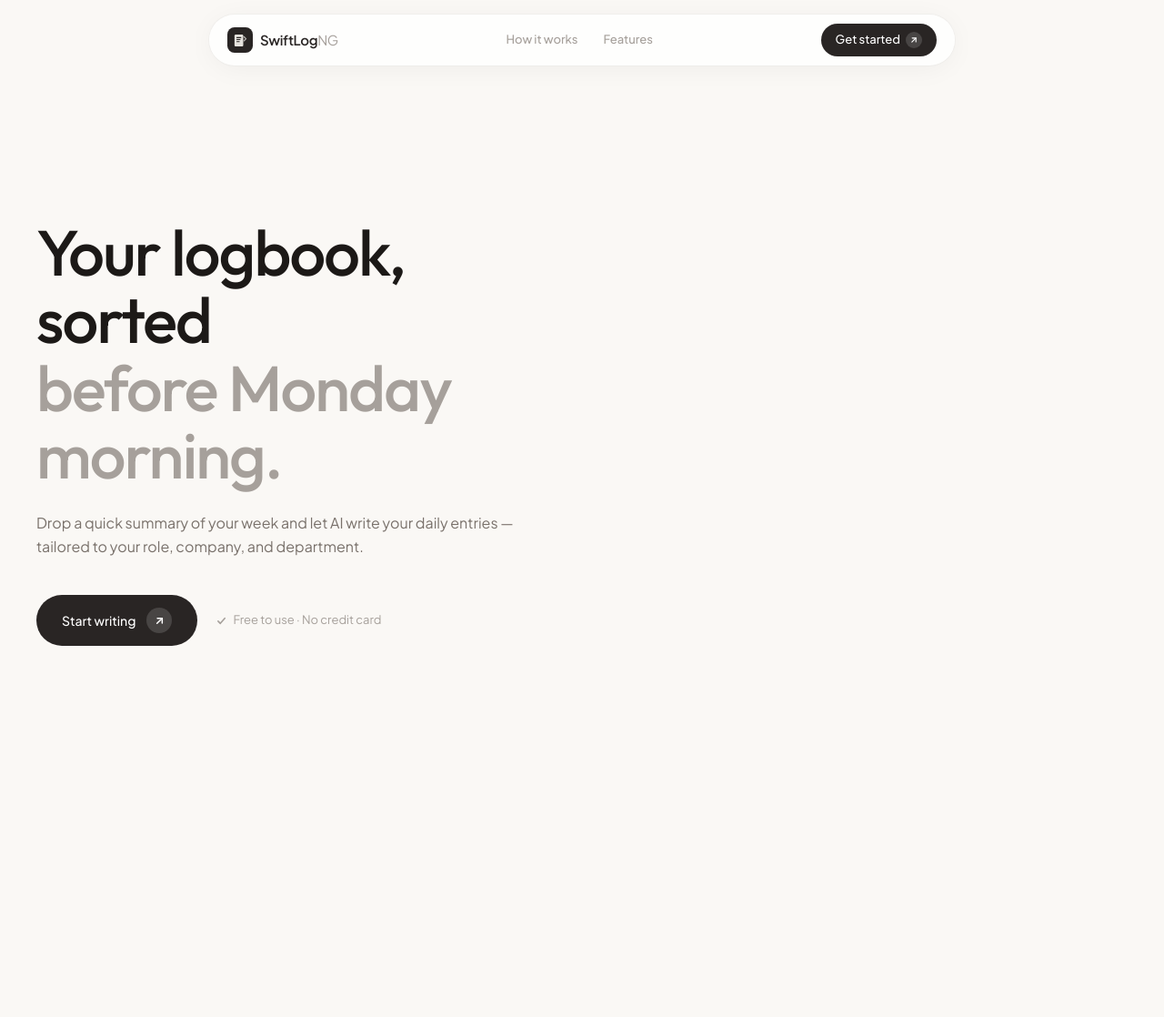
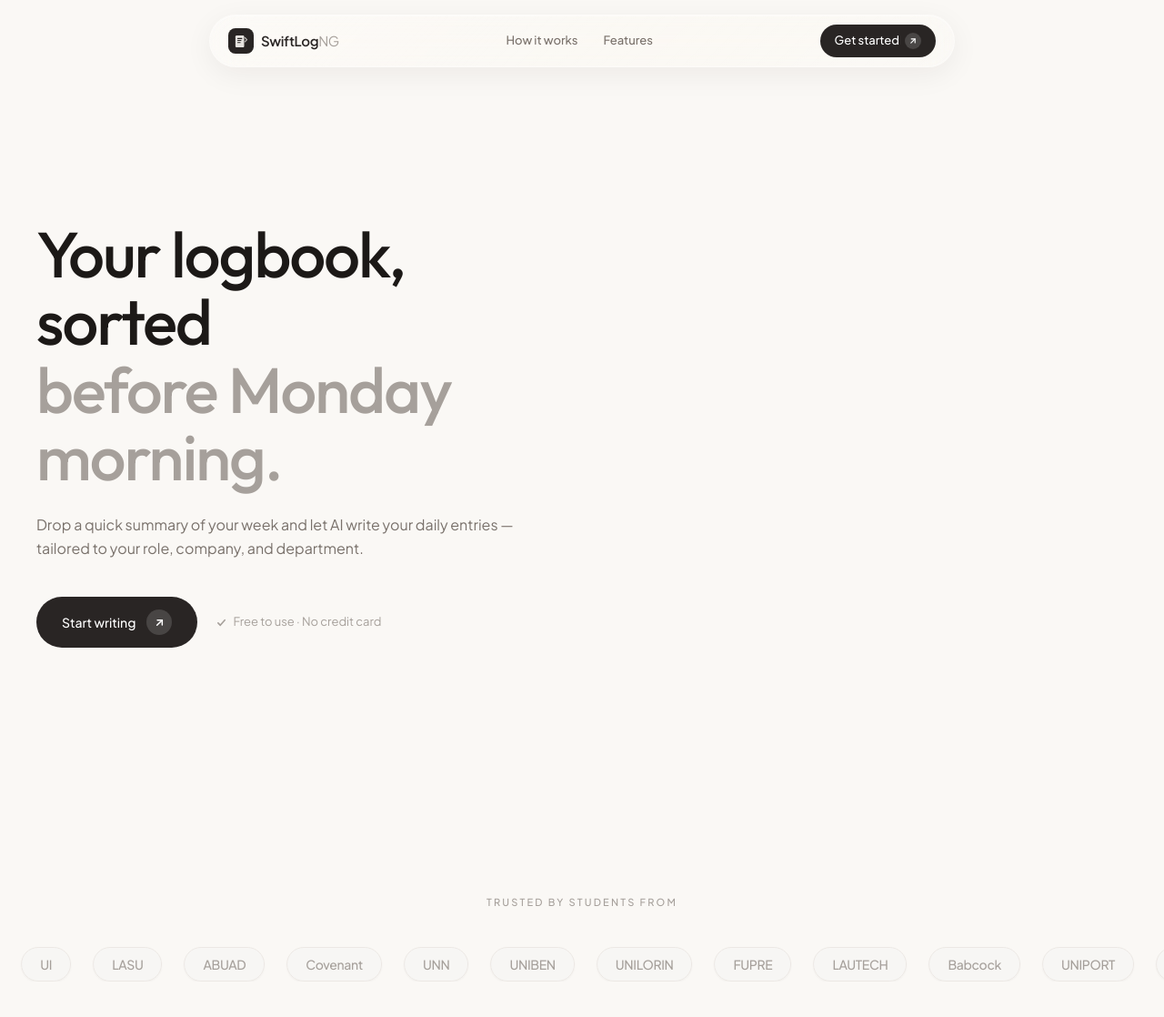
Before and after one commit to Dukeazeta/swiftlogv2, a Next.js app: page / in a window 1280 px wide. Shown: the top 1118 px of the page at 91% size. Before the commit the page ends 870 px from the top, so only its background shows below. Built offline with nearby package versions, Linux system fonts and the light colour scheme.

Commit message:
Designing new landing page

```diff
--- a/src/app/globals.css
+++ b/src/app/globals.css
@@ -31,6 +31,7 @@
   --shadow-warm-lg: 0 12px 48px -8px rgba(28, 25, 23, 0.10);
   --animate-fade-up: fade-up 0.7s cubic-bezier(0.32, 0.72, 0, 1) both;
   --animate-gentle-float: gentle-float 5s ease-in-out infinite;
+  --animate-marquee: marquee 40s linear infinite;
 }
 
 :root {
@@ -76,6 +77,15 @@
   }
 }
 
+@keyframes marquee {
+  0% {
+    transform: translateX(0);
+  }
+  100% {
+    transform: translateX(-50%);
+  }
+}
+
 * {
   border-color: hsl(var(--border));
 }
@@ -88,3 +98,92 @@ body {
   background-color: hsl(var(--background));
   color: hsl(var(--foreground));
 }
+
+/* ─── Liquid Glass ─── */
+.liquid-glass {
+  background: rgba(255, 255, 255, 0.12);
+  backdrop-filter: blur(20px) saturate(180%);
+  -webkit-backdrop-filter: blur(20px) saturate(180%);
+  border: 1px solid rgba(255, 255, 255, 0.35);
+  box-shadow:
+    0 8px 32px rgba(28, 25, 23, 0.06),
+    inset 0 1px 0 rgba(255, 255, 255, 0.4),
+    inset 0 -1px 0 rgba(255, 255, 255, 0.1);
+  position: relative;
+  overflow: hidden;
+}
+
+.liquid-glass::before {
+  content: '';
+  position: absolute;
+  inset: 0;
+  border-radius: inherit;
+  background: linear-gradient(
+    135deg,
+    rgba(255, 255, 255, 0.25) 0%,
+    rgba(255, 255, 255, 0.05) 40%,
+    rgba(255, 255, 255, 0) 60%,
+    rgba(255, 255, 255, 0.08) 100%
+  );
+  pointer-events: none;
+}
+
+.liquid-glass-button {
+  background: rgba(255, 255, 255, 0.15);
+  backdrop-filter: blur(12px) saturate(150%);
+  -webkit-backdrop-filter: blur(12px) saturate(150%);
+  border: 1px solid rgba(255, 255, 255, 0.3);
+  box-shadow:
+    0 4px 16px rgba(28, 25, 23, 0.05),
+    inset 0 1px 0 rgba(255, 255, 255, 0.35);
+  position: relative;
+  overflow: hidden;
+}
+
+.liquid-glass-button::before {
+  content: '';
+  position: absolute;
+  inset: 0;
+  border-radius: inherit;
+  background: linear-gradient(
+    135deg,
+    rgba(255, 255, 255, 0.3) 0%,
+    rgba(255, 255, 255, 0) 50%
+  );
+  pointer-events: none;
+}
+
+.liquid-glass-dark {
+  background: rgba(28, 25, 23, 0.65);
+  backdrop-filter: blur(20px) saturate(180%);
+  -webkit-backdrop-filter: blur(20px) saturate(180%);
+  border: 1px solid rgba(255, 255, 255, 0.12);
+  box-shadow:
+    0 8px 32px rgba(28, 25, 23, 0.15),
+    inset 0 1px 0 rgba(255, 255, 255, 0.15),
+    inset 0 -1px 0 rgba(255, 255, 255, 0.05);
+  position: relative;
+  overflow: hidden;
+}
+
+.liquid-glass-dark::before {
+  content: '';
+  position: absolute;
+  inset: 0;
+  border-radius: inherit;
+  background: linear-gradient(
+    135deg,
+    rgba(255, 255, 255, 0.1) 0%,
+    rgba(255, 255, 255, 0) 50%
+  );
+  pointer-events: none;
+}
+
+/* Marquee animation */
+.marquee-track {
+  animation: marquee 35s linear infinite;
+}
+
+.marquee-track:hover {
+  animation-play-state: paused;
+}
--- a/src/app/page.tsx
+++ b/src/app/page.tsx
@@ -97,6 +97,11 @@ const DAY_CARDS = [
     dot: "bg-rose-300",
   },
 ];
+const SCHOOLS = [
+  "UNILAG", "OAU", "FUTA", "UI", "LASU", "ABUAD",
+  "Covenant", "UNN", "UNIBEN", "UNILORIN", "FUPRE", "LAUTECH",
+  "Babcock", "UNIPORT", "ABU Zaria", "FUNAAB",
+];
 
 export default function HomePage() {
   return (
@@ -104,26 +109,26 @@ export default function HomePage() {
       {/* ─── Hero region ─── */}
       <div className="relative">
 
-        {/* ─── Floating Pill Navbar (sticky) ─── */}
-        <header className="sticky top-0 z-50 w-full pt-4 pb-2 px-4 relative">
-          <nav className="max-w-[820px] mx-auto flex items-center justify-between bg-white/80 backdrop-blur-xl rounded-full px-5 py-2.5 shadow-warm ring-1 ring-stone-200/40">
-            <Link href="/" className="flex items-center gap-2 group">
+        {/* ─── Floating Liquid Glass Navbar (sticky) ─── */}
+        <header className="sticky top-0 z-50 w-full pt-4 pb-2 px-4">
+          <nav className="liquid-glass max-w-[820px] mx-auto flex items-center justify-between rounded-full px-5 py-2.5">
+            <Link href="/" className="flex items-center gap-2 group relative z-10">
               <LogoMark />
               <span className="font-semibold text-[15px] tracking-tight text-stone-800">
                 SwiftLog<span className="text-stone-400 font-normal">NG</span>
               </span>
             </Link>
 
-            <div className="hidden md:flex items-center gap-7">
+            <div className="hidden md:flex items-center gap-7 relative z-10">
               <a
                 href="#how-it-works"
-                className="text-[13px] font-medium text-stone-400 hover:text-stone-700 transition-colors duration-300"
+                className="text-[13px] font-medium text-stone-500 hover:text-stone-800 transition-colors duration-500 ease-[cubic-bezier(0.32,0.72,0,1)]"
               >
                 How it works
               </a>
               <a
                 href="#features"
-                className="text-[13px] font-medium text-stone-400 hover:text-stone-700 transition-colors duration-300"
+                className="text-[13px] font-medium text-stone-500 hover:text-stone-800 transition-colors duration-500 ease-[cubic-bezier(0.32,0.72,0,1)]"
               >
                 Features
               </a>
@@ -131,7 +136,7 @@ export default function HomePage() {
 
             <Link
               href="/login"
-              className="group inline-flex items-center gap-1.5 bg-stone-800 text-white rounded-full px-4 py-2 text-[13px] font-medium hover:bg-stone-700 active:scale-[0.97] transition-all duration-500 ease-[cubic-bezier(0.32,0.72,0,1)]"
+              className="group inline-flex items-center gap-1.5 bg-stone-800 text-white rounded-full px-4 py-2 text-[13px] font-medium hover:bg-stone-700 active:scale-[0.97] transition-all duration-500 ease-[cubic-bezier(0.32,0.72,0,1)] relative z-10"
             >
               Get started
               <span className="w-[18px] h-[18px] rounded-full bg-white/15 flex items-center justify-center group-hover:translate-x-0.5 group-hover:-translate-y-[1px] transition-transform duration-500 ease-[cubic-bezier(0.32,0.72,0,1)]">
@@ -229,6 +234,34 @@ export default function HomePage() {
           </div>
         </section>
       </div>
+
+      {/* ─── Trusted by students from ─── */}
+      <section className="py-20 md:py-28">
+        <div className="max-w-[1400px] mx-auto px-6 md:px-10 mb-10">
+          <p className="text-center text-[11px] font-medium text-stone-400 uppercase tracking-[0.2em]">
+            Trusted by students from
+          </p>
+        </div>
+
+        {/* Marquee container */}
+        <div className="relative overflow-hidden">
+          {/* Fade edges */}
+          <div className="absolute left-0 top-0 bottom-0 w-32 md:w-48 bg-gradient-to-r from-background to-transparent z-10 pointer-events-none" />
+          <div className="absolute right-0 top-0 bottom-0 w-32 md:w-48 bg-gradient-to-l from-background to-transparent z-10 pointer-events-none" />
+
+          {/* Scrolling track — duplicated for seamless loop */}
+          <div className="marquee-track flex items-center gap-5 md:gap-6 w-max">
+            {[...SCHOOLS, ...SCHOOLS].map((school, i) => (
+              <span
+                key={`${school}-${i}`}
+                className="inline-flex items-center rounded-full px-5 py-2 bg-stone-100/70 border border-stone-200/50 text-stone-400 text-[13px] md:text-sm font-medium tracking-tight whitespace-nowrap select-none shadow-[0_1px_2px_rgba(28,25,23,0.04)]"
+              >
+                {school}
+              </span>
+            ))}
+          </div>
+        </div>
+      </section>
     </div>
   );
 }
```
